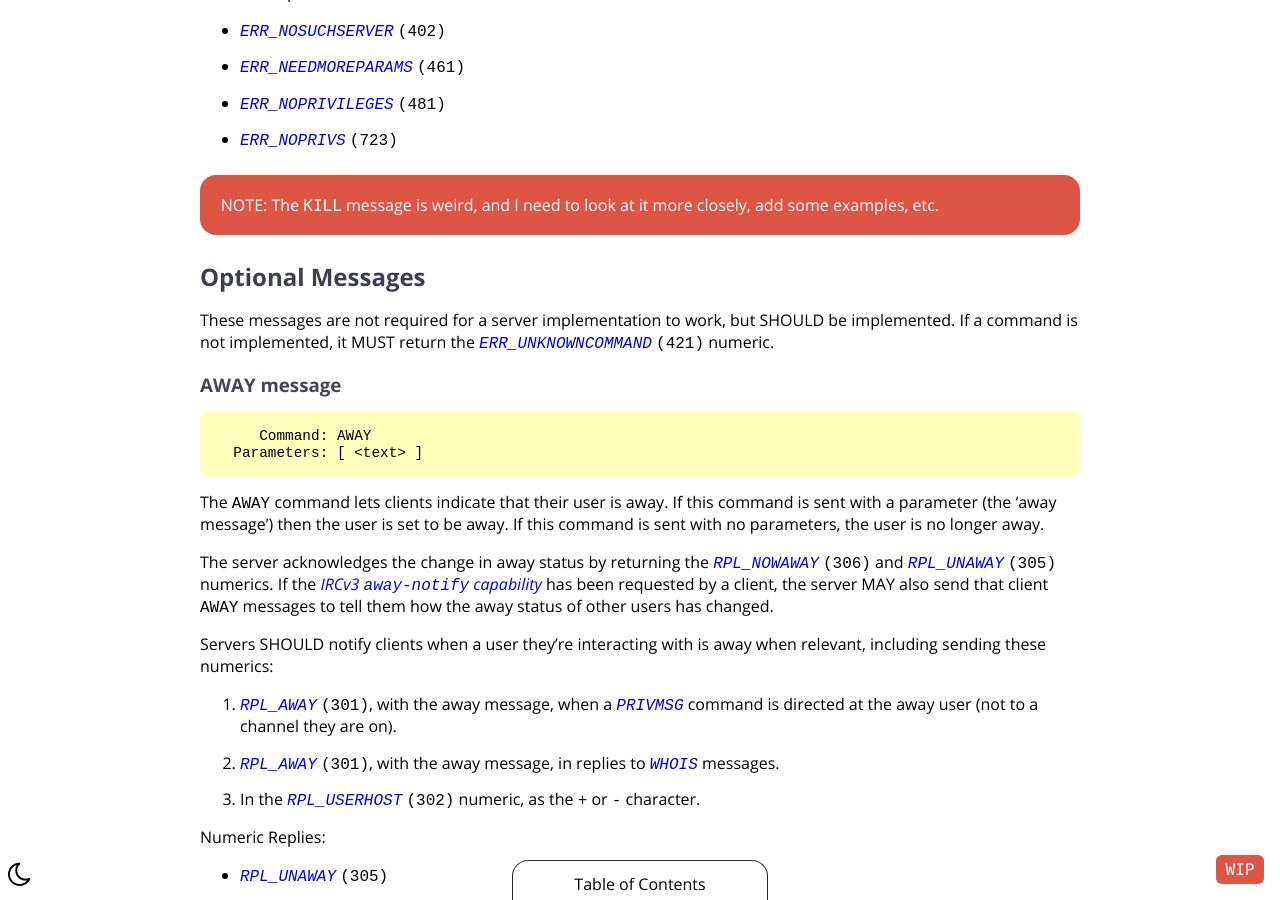
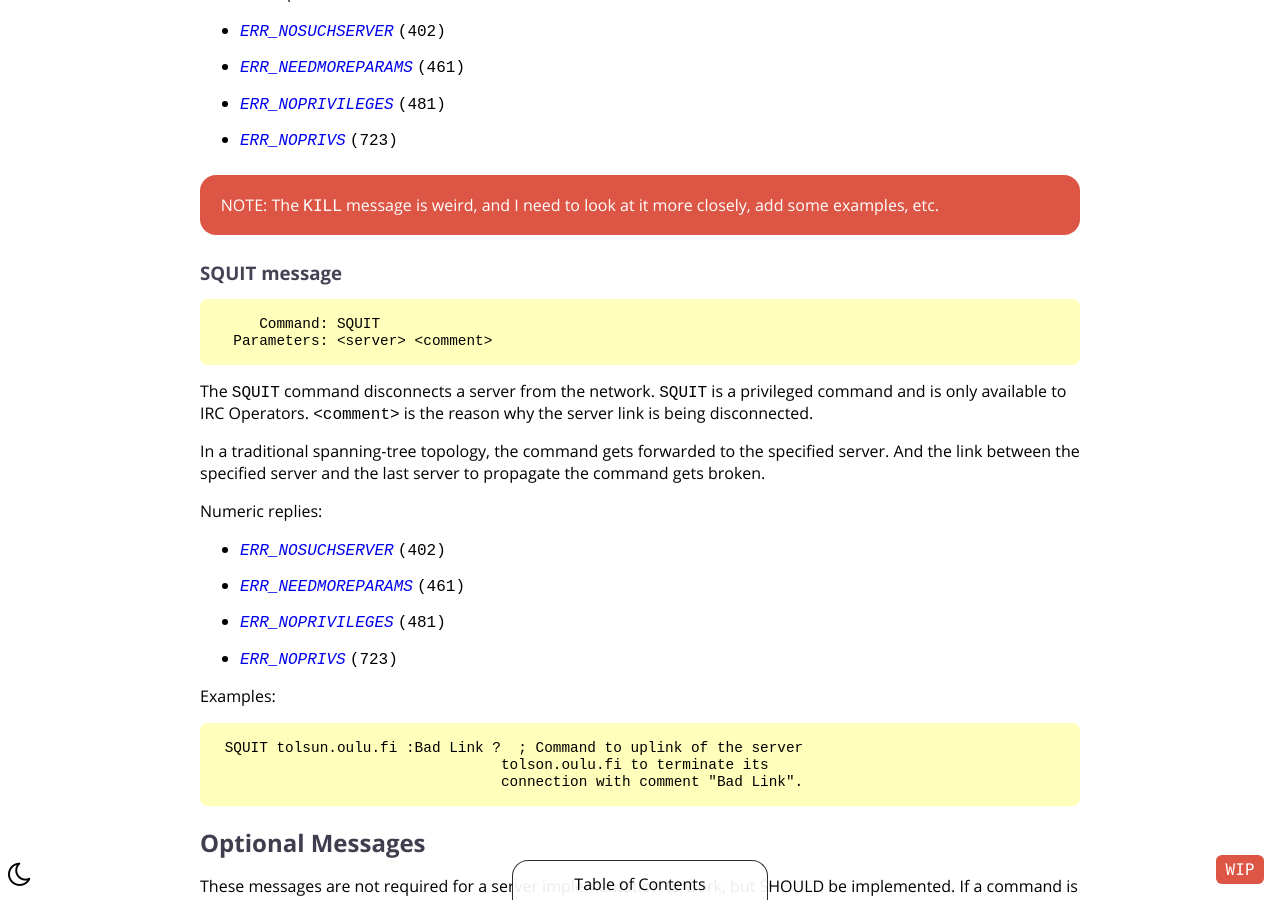
Before and after one commit to ircdocs/modern-irc, a Jekyll site: the page built from index.md, in a window 1280 px wide and 900 px high, scrolled down 39570 px. Built offline with Jekyll 4.4.1, drawn with Linux system fonts in a browser that asks for light colours.

Commit message:
Specify SQUIT (#117)
* Specify SQUIT

Copied from https://datatracker.ietf.org/doc/html/rfc2812#section-3.1.8

Removed the S2S part and added ERR_NOPRIVS.

* Remove mention of WALLOPS, it's not relevant anymore

* Simplifies the first paragraph, and mentions how this command acts in a traditional spanning-tree topology.

Co-authored-by: Daniel Oaks <daniel@danieloaks.net>

* Use the new liquid tags

Co-authored-by: Daniel Oaks <daniel@danieloaks.net>

```diff
--- a/index.md
+++ b/index.md
@@ -1568,6 +1568,28 @@ Numeric Replies:
     <p>NOTE: The <tt>KILL</tt> message is weird, and I need to look at it more closely, add some examples, etc.</p>
 </div>
 
+### SQUIT message
+
+         Command: SQUIT
+      Parameters: <server> <comment>
+
+The `SQUIT` command disconnects a server from the network. `SQUIT` is a privileged command and is only available to IRC Operators. `<comment>` is the reason why the server link is being disconnected.
+
+In a traditional spanning-tree topology, the command gets forwarded to the specified server. And the link between the specified server and the last server to propagate the command gets broken.
+
+Numeric replies:
+
+* {% numeric ERR_NOSUCHSERVER %}
+* {% numeric ERR_NEEDMOREPARAMS %}
+* {% numeric ERR_NOPRIVILEGES %}
+* {% numeric ERR_NOPRIVS %}
+
+Examples:
+
+     SQUIT tolsun.oulu.fi :Bad Link ?  ; Command to uplink of the server
+                                     tolson.oulu.fi to terminate its
+                                     connection with comment "Bad Link".
+
 ## Optional Messages
 
 These messages are not required for a server implementation to work, but SHOULD be implemented. If a command is not implemented, it MUST return the {% numeric ERR_UNKNOWNCOMMAND %} numeric.
```
